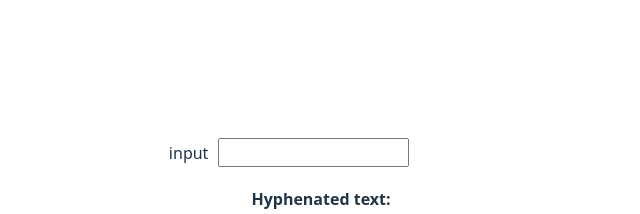
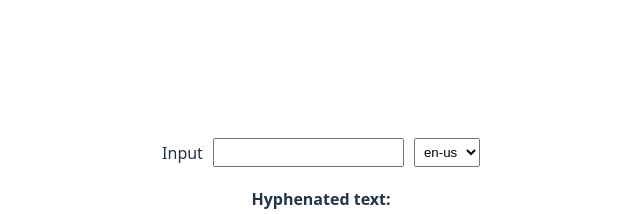
Before and after one commit to hetakanen/hyphenate-me, a React (Vite) app: page / in a window 1280 px wide. Shown: the part 200-414 px from the top of the page, without its empty margins (319-959 px from the left). Built offline with nearby package versions, Linux system fonts and the light colour scheme.

Commit message:
chore: Add language selector

```diff
--- a/src/App.tsx
+++ b/src/App.tsx
@@ -1,16 +1,30 @@
 import { useState, useEffect } from 'react'
 import './App.css'
-import { hyphenate } from 'hyphen/en'
+import { hyphenate as hyphenateEn } from 'hyphen/en'
+import { hyphenate as hyphenateFi } from 'hyphen/fi'
+import { hyphenate as hyphenateSv } from 'hyphen/sv'
+import { hyphenate as hyphenateDe } from 'hyphen/de'
+
+const LANGUAGES = {
+  'en-us': hyphenateEn,
+  'fi': hyphenateFi,
+  'sv': hyphenateSv,
+  'de': hyphenateDe
+} as const
+
+type Language = keyof typeof LANGUAGES
 
 function App() {
   const [inputText, setInputText] = useState('')
   const [result, setResult] = useState('')
+  const [selectedLanguage, setSelectedLanguage] = useState<Language>('en-us')
 
   useEffect(() => {
     const processText = async () => {
       if (inputText) {
         try {
-          const result = await hyphenate(inputText, { hyphenChar: '- ­' });
+          const hyphenateFn = LANGUAGES[selectedLanguage];
+          const result = await hyphenateFn(inputText, { hyphenChar: '- ­' });
           setResult(result);
         } catch (error) {
           console.error('Hyphenation error:', error);
@@ -22,18 +36,29 @@ function App() {
     }
 
     processText();
-  }, [inputText])
+  }, [inputText, selectedLanguage])
 
   return (
     <div style={{ padding: '20px' }}>
       <div style={{ display: 'flex', gap: '10px', alignItems: 'center', marginBottom: '20px' }}>
-        <span>input</span>
+        <span>Input</span>
         <input
           type="text"
           value={inputText}
           onChange={(e) => setInputText(e.target.value)}
           style={{ padding: '5px' }}
         />
+        <select
+          value={selectedLanguage}
+          onChange={(e) => setSelectedLanguage(e.target.value as Language)}
+          style={{ padding: '5px' }}
+        >
+          {Object.keys(LANGUAGES).map((lang) => (
+            <option key={lang} value={lang}>
+              {lang}
+            </option>
+          ))}
+        </select>
       </div>
       <div style={{ marginTop: '10px' }}>
         <strong>Hyphenated text:</strong>
```
